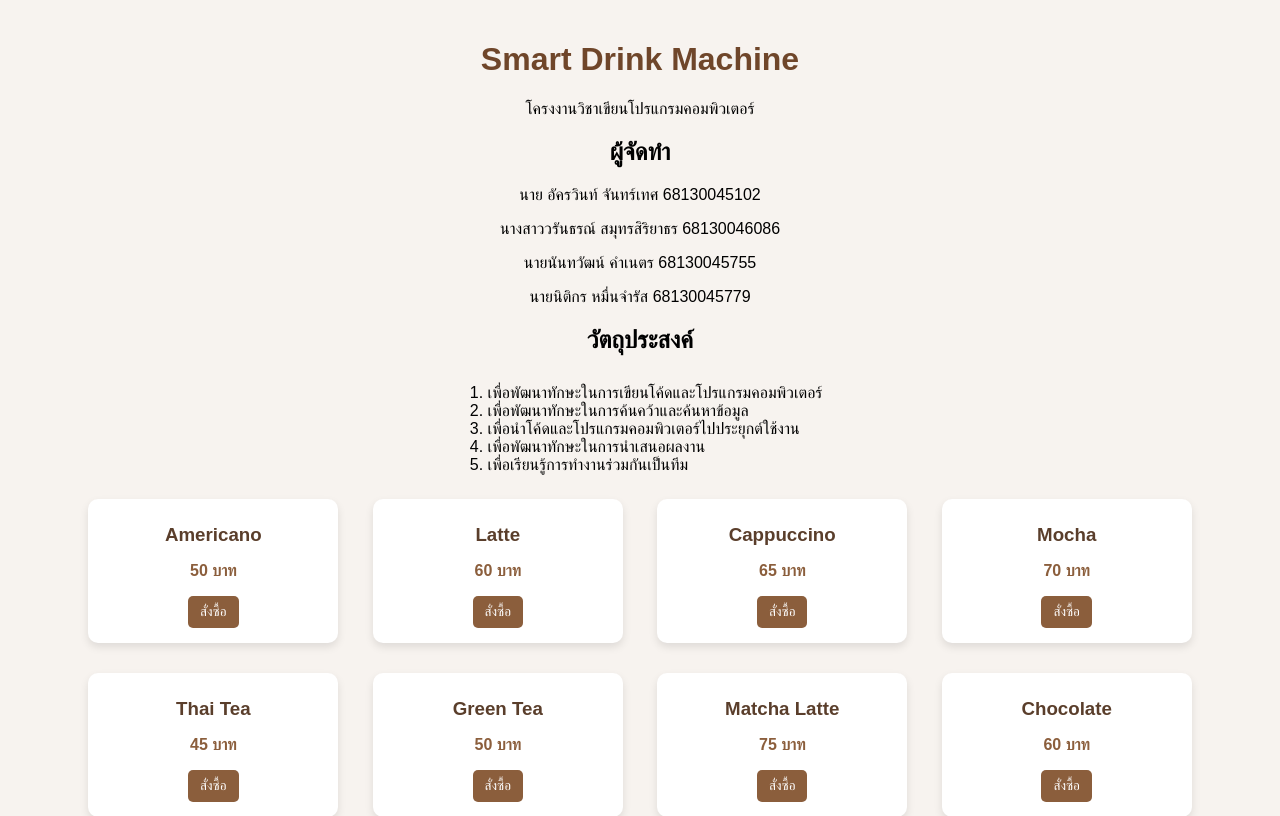
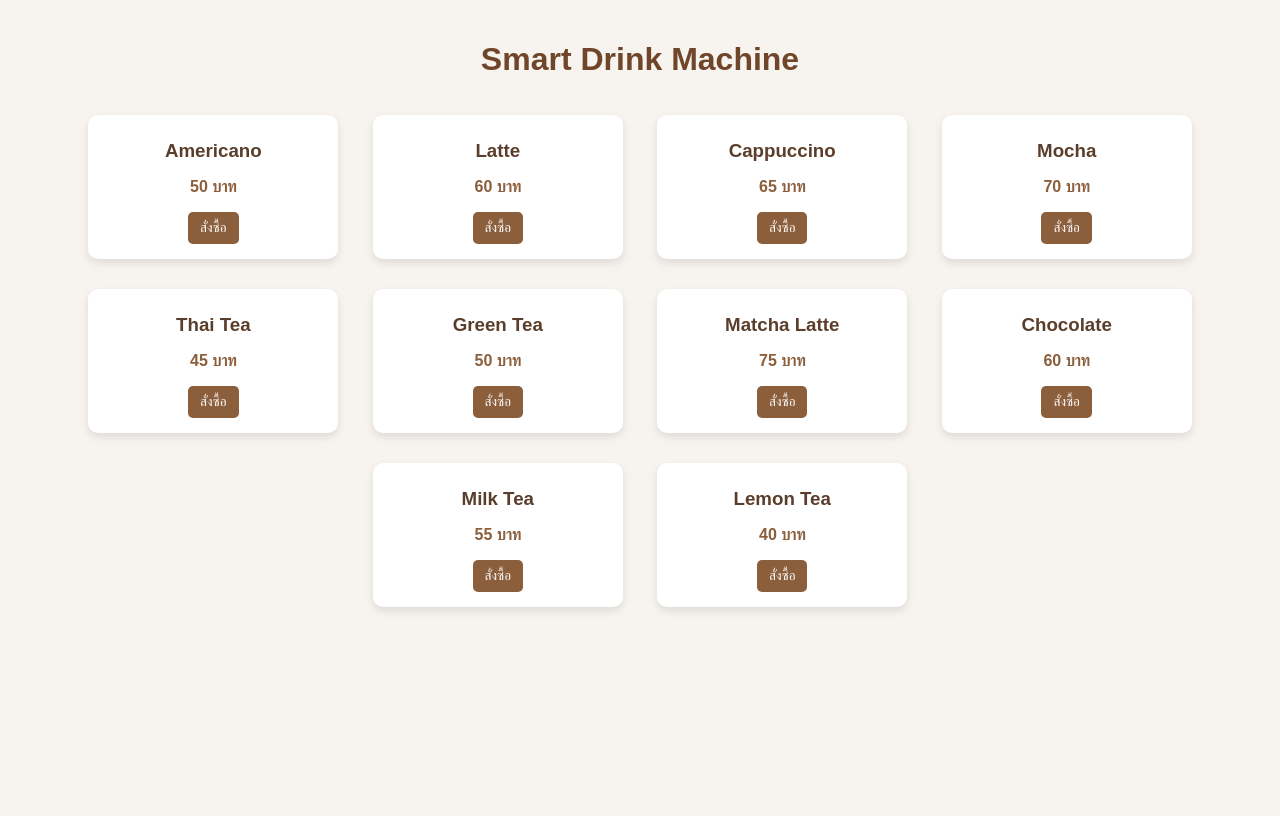
Before and after one commit to akkharawinch68-lgtm/drink-machine, a Flask app: page / in a window 1280 px wide. Shown: the top 816 px of the page. After the commit the page ends 611 px from the top, so only its background shows below. Run offline with Flask 3, Linux system fonts and the light colour scheme.

Commit message:
Update index page

```diff
--- a/templates/index.html
+++ b/templates/index.html
@@ -56,29 +56,12 @@
 </head>
 
 <body>
-<header>
+
     <h1>Smart Drink Machine</h1>
-    <p>โครงงานวิชาเขียนโปรแกรมคอมพิวเตอร์</p>
-</header>
 
-<div class="section-box">
-    <h2>ผู้จัดทำ</h2>
-    <p>นาย อัครวินท์ จันทร์เทศ 68130045102</p>
-    <p>นางสาววรันธรณ์ สมุทรสิริยาธร 68130046086</p>
-    <p>นายนันทวัฒน์ คำเนตร 68130045755</p>
-    <p>นายนิติกร หมื่นจำรัส 68130045779</p>
-</div>
 
-<div class="section-box">
-    <h2>วัตถุประสงค์</h2>
-    <ol>
-        <li>เพื่อพัฒนาทักษะในการเขียนโค้ดและโปรแกรมคอมพิวเตอร์</li>
-        <li>เพื่อพัฒนาทักษะในการค้นคว้าและค้นหาข้อมูล</li>
-        <li>เพื่อนำโค้ดและโปรแกรมคอมพิวเตอร์ไปประยุกต์ใช้งาน</li>
-        <li>เพื่อพัฒนาทักษะในการนำเสนอผลงาน</li>
-        <li>เพื่อเรียนรู้การทำงานร่วมกันเป็นทีม</li>
-    </ol>
-</div>
+
+
 
 
 <div class="card">
```
